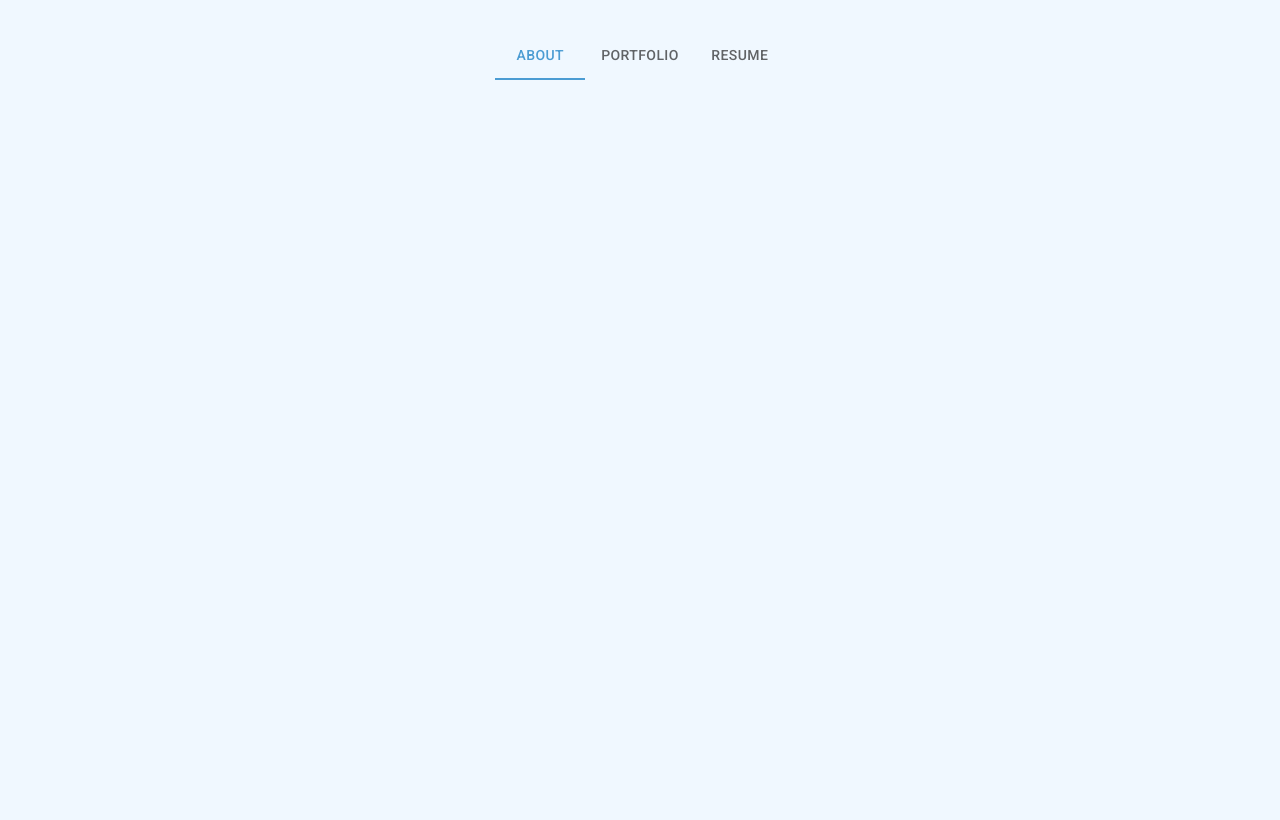
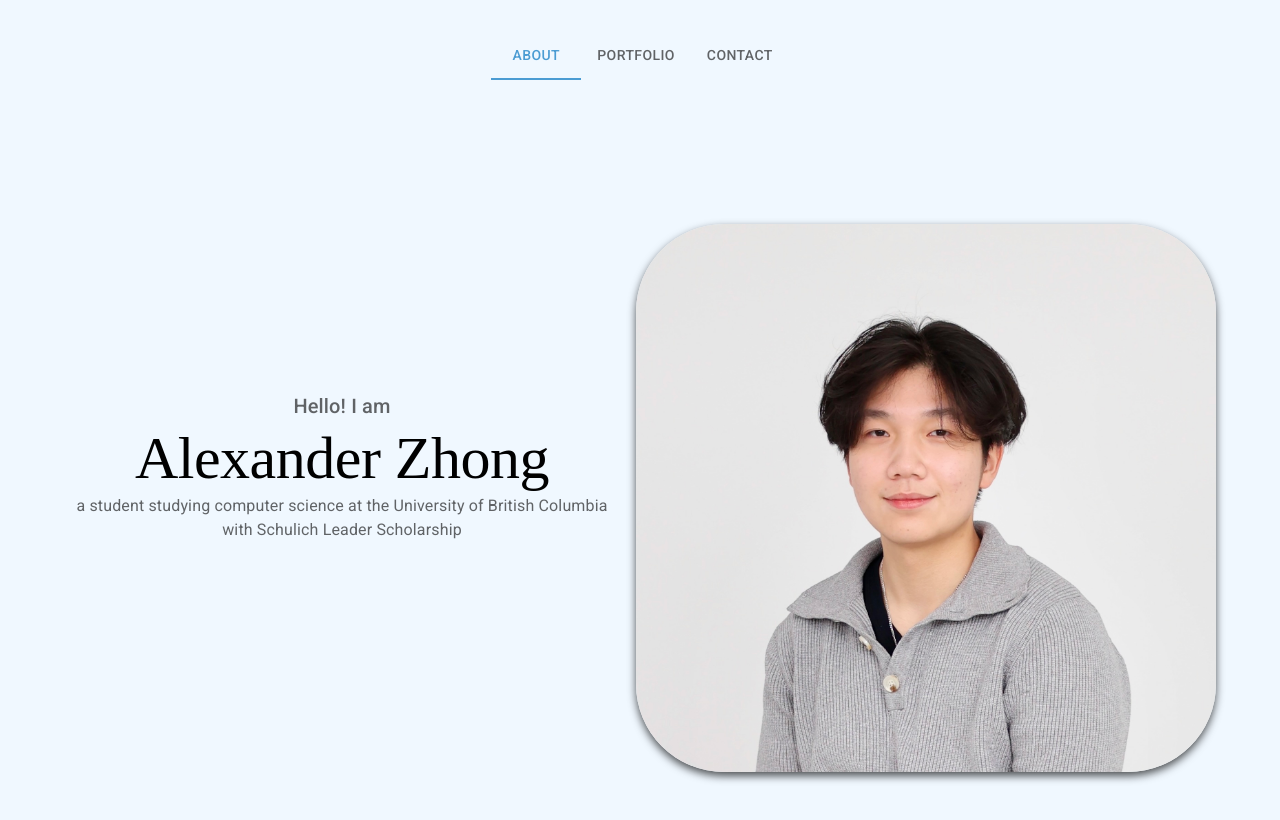
Before and after one commit to alexander-zhong/alexander-zhong.github.io, a React (Vite) app in the folder alexander-zhong/: page / in a window 1280 px wide. Built offline with nearby package versions, Linux system fonts and the light colour scheme.

Commit message:
Created the about section

```diff
--- a/alexander-zhong/src/App.tsx
+++ b/alexander-zhong/src/App.tsx
@@ -2,13 +2,14 @@ import { useState } from "react";
 import reactLogo from "./assets/react.svg";
 import "./App.css";
 import Nav from "./components/Nav";
-import About from "./components/About";
+import About from "./sections/About";
 import Menu from "./components/Menu";
 
 function App() {
   return (
     <>
       <Menu />
+      <About />
     </>
   );
 }
--- a/alexander-zhong/src/components/About.tsx
+++ /dev/null
@@ -1,7 +0,0 @@
-import { Link } from "react-scroll";
-
-function About() {
-  return <></>;
-}
-
-export default About;
--- a/alexander-zhong/src/components/Menu.tsx
+++ b/alexander-zhong/src/components/Menu.tsx
@@ -4,7 +4,7 @@ import Tabs from "@mui/material/Tabs";
 import Tab from "@mui/material/Tab";
 
 export default function Menu() {
-  const sections = ["About", "Portfolio", "Resume"];
+  const sections = ["About", "Portfolio", "Contact"];
   const [value, setValue] = React.useState(0);
 
   const handleChange = (event: React.SyntheticEvent, newValue: number) => {
@@ -18,6 +18,7 @@ export default function Menu() {
   };
 
   return (
+    <div className="sticky">
       <Box sx={{ width: "100%", bgcolor: "#F0F8FF" }}>
         <Tabs
           value={value}
@@ -32,5 +33,6 @@ export default function Menu() {
           ))}
         </Tabs>
       </Box>
+    </div>
   );
 }
--- /dev/null
+++ b/alexander-zhong/src/sections/About.tsx
@@ -0,0 +1,56 @@
+import { Box, Container, Typography } from "@mui/material";
+import { Link } from "react-scroll";
+import img from "../assets/picture.jpg";
+
+function About() {
+  return (
+    <>
+      <div className="mt-32">
+        <Container
+          sx={{
+            display: "flex",
+            alignItems: "center",
+            justifyContent: "space-between",
+            p: 2,
+            flexDirection: { xs: "column", md: "row" },
+          }}
+        >
+          <Box
+            sx={{
+              flex: 1,
+              mr: 2,
+              mb: 8,
+            }}
+          >
+            <Typography variant="h6" color="textSecondary">
+              Hello! I am
+            </Typography>
+            <Typography
+              variant="h2"
+              component="div"
+              sx={{ fontFamily: "bold" }}
+            >
+              Alexander Zhong
+            </Typography>
+            <Typography variant="body1" color="textSecondary">
+              a student studying computer science at the University of British
+              Columbia with Schulich Leader Scholarship
+            </Typography>
+          </Box>
+          <Box
+            component="img"
+            src={img}
+            alt="image"
+            sx={{
+              width: { xs: 380, md: 580 },
+              borderRadius: "88px",
+              boxShadow: "0 4px 8px rgba(0, 0, 0, 0.68)",
+            }}
+          />
+        </Container>
+      </div>
+    </>
+  );
+}
+
+export default About;
```
Also changed, not shown: alexander-zhong/src/assets/picture.jpg (added), alexander-zhong/src/sections/Portfolio.tsx (added). Lines whose indentation alone changed are shown as unchanged.
